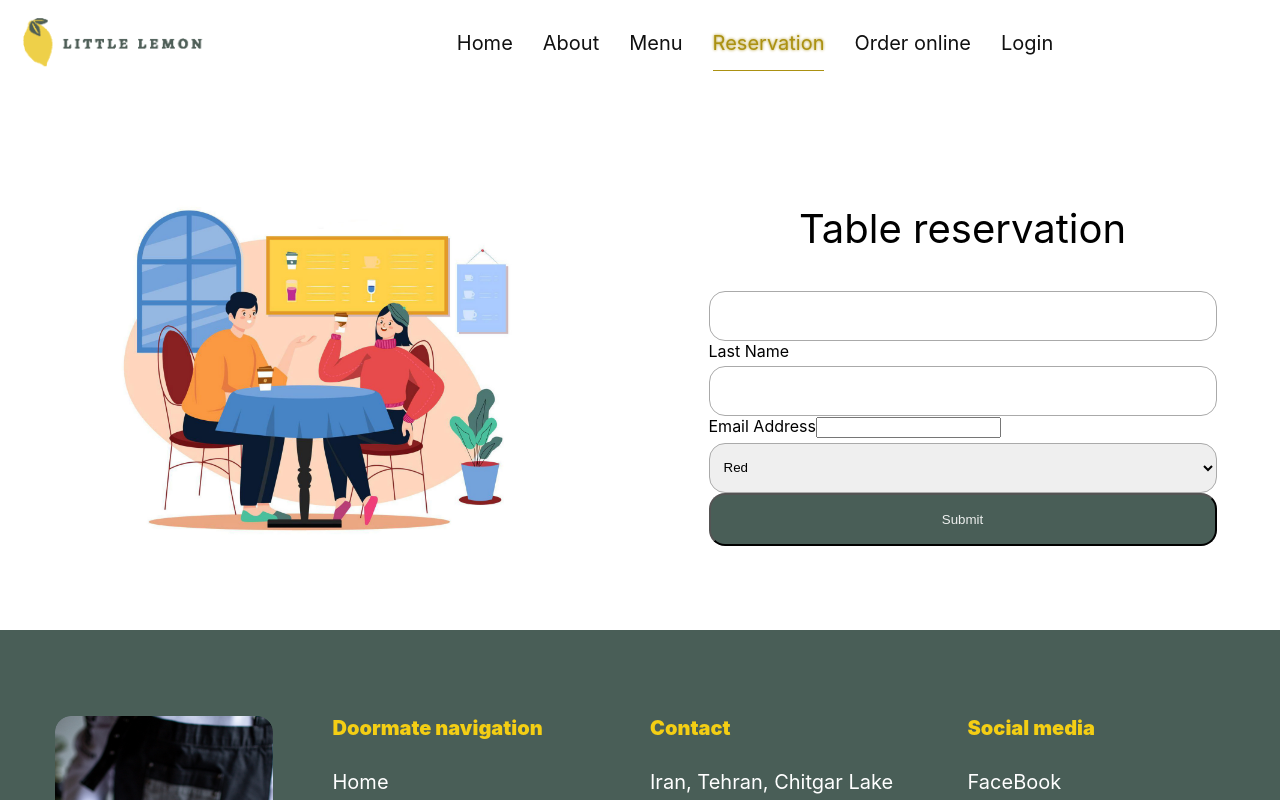
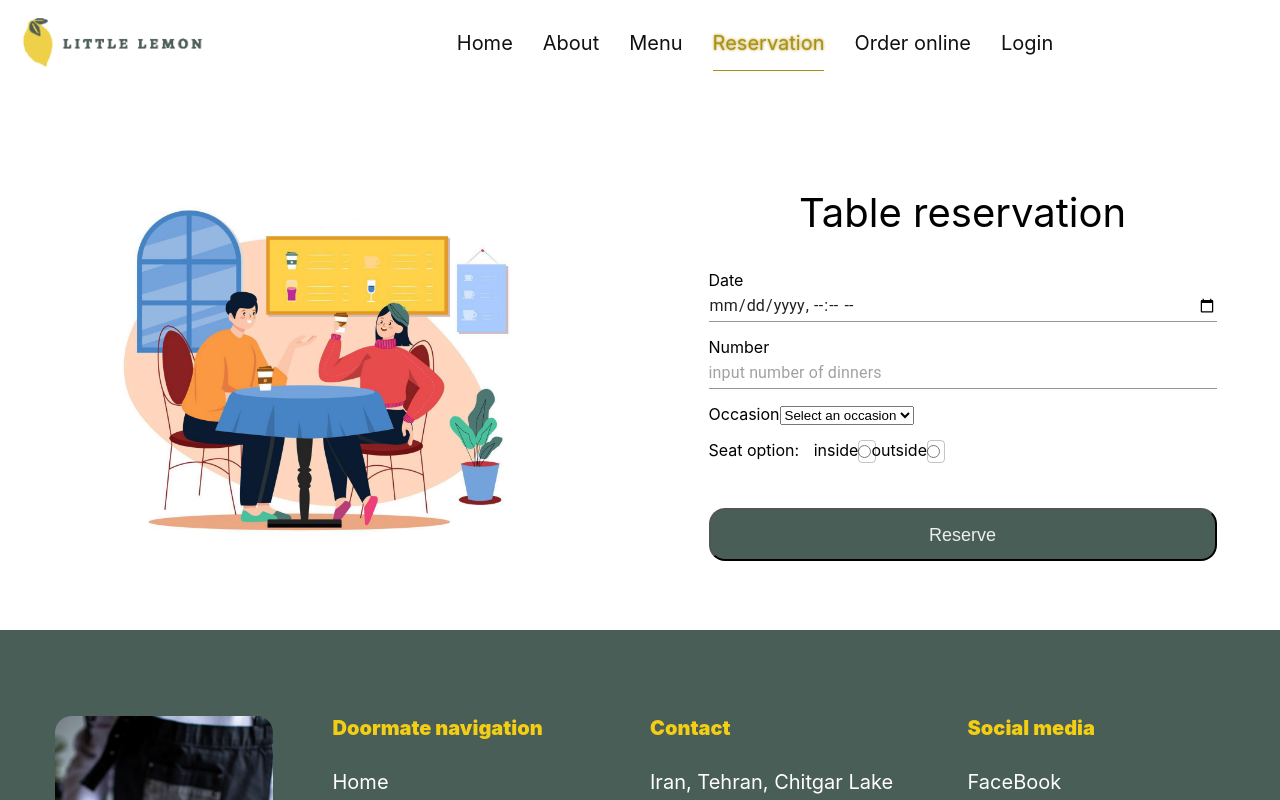
Before and after one commit to masuodfathi/LittleLemon-Restaurant, a React (Create React App) app: page /reservation in a window 1280 px wide. Shown: the top 800 px of the page. Built offline with nearby package versions, Linux system fonts and the light colour scheme.

Commit message:
trying to use material ui and usefield to generate an especial component

```diff
--- a/package.json
+++ b/package.json
@@ -3,6 +3,9 @@
   "version": "0.1.0",
   "private": true,
   "dependencies": {
+    "@emotion/react": "^11.11.1",
+    "@emotion/styled": "^11.11.0",
+    "@mui/material": "^5.13.7",
     "@testing-library/jest-dom": "^5.16.5",
     "@testing-library/react": "^13.4.0",
     "@testing-library/user-event": "^13.5.0",
--- a/src/App.css
+++ b/src/App.css
@@ -371,7 +371,7 @@
 .reservation-main .section-form {
   padding: 10%;
 }
-.reservation-main .section-form input[type="text"],
+/* .reservation-main .section-form input[type="text"],
 .reservation-main .section-form input[type="date"],
 .reservation-main .section-form input[type="number"],
 .reservation-main .section-form input[type="datetime-local"],
@@ -383,7 +383,7 @@
   margin: 5px 0 0 0;
   box-sizing: border-box;
   height: 50px;
-}
+} */
 .reservation-main .section-form button{
   width: 100%;
   color: #edefee;
@@ -393,14 +393,24 @@
 
 }
 .form-field{
-  height: 87px;
+
   margin-bottom: 15px;
 }
 .error{
-  color: #ed4337;
-  margin: 0 0 15px 0;
-  font-size: 16px;
-  font-weight: 500;
+  color: #fb1c1c;
+  margin: .25rem 0 15px 0;
+  font-size: 12px;
+
+}
+.seatoption{
+  margin: 10px 10px 0 0
+}
+#occasion option{
+  padding: 10px;
+}
+form div.form-field input.inputerror{
+  border: 1px solid #fb1c1c !important;
+  background-color: #ffdcdc;
 }
 /*================= Media  ==================*/
 @media screen and (max-width: 992px) {
--- /dev/null
+++ b/src/components/layout/Radio.js
@@ -0,0 +1,28 @@
+import React from 'react';
+import { useField } from 'formik';
+
+export const Radio = ({ label, ...props }) => {
+    // useField() returns [formik.getFieldProps(), formik.getFieldMeta()]
+    // which we can spread on <input>. We can use field meta to show an error
+    // message if the field is invalid and it has been touched (i.e. visited)
+    const [field, meta] = useField(props);
+    return (
+      <>
+      <div id="my-radio-group" className={props.className}>{props.title}</div>
+          <div role="group" aria-labelledby="my-radio-group">
+            <label>
+              <input type="radio" name="picked" value={props.values} {...field} {...props}/>
+              One
+            </label>
+          </div>
+          {meta.touched && meta.error ? (
+          <div className="error">{meta.error}</div>
+        ) : null}
+        {/* <label htmlFor={props.id || props.name}>{label}</label>
+        <input className="text-input" {...field} {...props} />
+        {meta.touched && meta.error ? (
+          <div className="error">{meta.error}</div>
+        ) : null} */}
+      </>
+    );
+  };
--- /dev/null
+++ b/src/components/layout/Select.js
@@ -0,0 +1,16 @@
+import React from 'react';
+import {useField } from 'formik';
+
+const Select = ({ label, ...props }) => {
+    const [field, meta] = useField(props);
+    return (
+      <div>
+        <label htmlFor={props.id || props.name}>{label}</label>
+        <select {...field} {...props} />
+        {meta.touched && meta.error ? (
+          <div className="error">{meta.error}</div>
+        ) : null}
+      </div>
+    );
+  };
+export default Select;
--- a/src/components/layout/TextBox.js
+++ b/src/components/layout/TextBox.js
@@ -1,20 +1,22 @@
 import React from 'react';
 import { useField } from 'formik';
+import { TextField } from '@mui/material';
 
-const TextBox = ({ label, ...props }) => {
+export const Textbox = ({ label,className='text-input', ...props }) => {
     // useField() returns [formik.getFieldProps(), formik.getFieldMeta()]
     // which we can spread on <input>. We can use field meta to show an error
     // message if the field is invalid and it has been touched (i.e. visited)
     const [field, meta] = useField(props);
     return (
       <>
+
         <label htmlFor={props.id || props.name}>{label}</label>
-        <input className="text-input" {...field} {...props} />
+        <TextField {...field} {...props}/>
+
+        {/* <input className={meta.error && meta.touched ? "text-input inputerror" : "text-input"} {...field} {...props} /> */}
         {meta.touched && meta.error ? (
           <div className="error">{meta.error}</div>
         ) : null}
       </>
     );
   };
-
-  export default TextBox;
--- a/src/components/pages/Login.js
+++ b/src/components/pages/Login.js
@@ -2,6 +2,12 @@
 
 export const Login = () => {
   return (
+    <>
     <h1>Login page</h1>
+    <p>
+      page1
+    </p>
+    </>
+
   )
 }
--- a/src/components/pages/Reservation.js
+++ b/src/components/pages/Reservation.js
@@ -1,7 +1,8 @@
 import React from "react";
 import Baner from "../../assets/Reservation.jpg";
 import ReservationForm from "../sections/ReservationForm";
-import FormikForm from '../sections/FormikForm';
+
+
 
 export const Reservation = () => {
   return (
@@ -11,9 +12,9 @@
           <img src={Baner} alt="Little lemon" className="reservation-baner" />
         </section>
         <section className="section-form">
-          {/* <ReservationForm/> */}
           <h2>Table reservation</h2>
-          <FormikForm/>
+          <ReservationForm/>
+
         </section>
       </main>
     </>
--- a/src/components/sections/FormikForm.js
+++ b/src/components/sections/FormikForm.js
@@ -1,20 +1,87 @@
-import React from "react";
-import { Formik, Field, Form, ErrorMessage } from "formik";
-import * as Yup from "yup";
-import TextBox from "../layout/TextBox";
+import React from 'react';
+import { Formik, Form, useField } from 'formik';
+import * as Yup from 'yup';
 
+const MyTextInput = ({ label, ...props }) => {
+  // useField() returns [formik.getFieldProps(), formik.getFieldMeta()]
+  // which we can spread on <input>. We can use field meta to show an error
+  // message if the field is invalid and it has been touched (i.e. visited)
+  const [field, meta] = useField(props);
+  return (
+    <>
+      <label htmlFor={props.id || props.name}>{label}</label>
+      <input className="text-input" {...field} {...props} />
+      {meta.touched && meta.error ? (
+        <div className="error">{meta.error}</div>
+      ) : null}
+    </>
+  );
+};
+
+const MyCheckbox = ({ children, ...props }) => {
+  // React treats radios and checkbox inputs differently from other input types: select and textarea.
+  // Formik does this too! When you specify `type` to useField(), it will
+  // return the correct bag of props for you -- a `checked` prop will be included
+  // in `field` alongside `name`, `value`, `onChange`, and `onBlur`
+  const [field, meta] = useField({ ...props, type: 'checkbox' });
+  return (
+    <div>
+      <label className="checkbox-input">
+        <input type="checkbox" {...field} {...props} />
+        {children}
+      </label>
+      {meta.touched && meta.error ? (
+        <div className="error">{meta.error}</div>
+      ) : null}
+    </div>
+  );
+};
+
+const MySelect = ({ label, ...props }) => {
+  const [field, meta] = useField(props);
+  return (
+    <div>
+      <label htmlFor={props.id || props.name}>{label}</label>
+      <select {...field} {...props} />
+      {meta.touched && meta.error ? (
+        <div className="error">{meta.error}</div>
+      ) : null}
+    </div>
+  );
+};
+
+// And now we can use these
 const SignupForm = () => {
-  const myDate = new Date();
-
   return (
+    <>
+      <h1>Subscribe!</h1>
       <Formik
-      initialValues={{ firstName: "", lastName: "", email: "" }}
+        initialValues={{
+          firstName: '',
+          lastName: '',
+          email: '',
+          acceptedTerms: false, // added for our checkbox
+          jobType: '', // added for our select
+        }}
         validationSchema={Yup.object({
-        date: Yup.date().min(myDate).required("Required"),
+          firstName: Yup.string()
+            .max(15, 'Must be 15 characters or less')
+            .required('Required'),
           lastName: Yup.string()
-          .max(20, "Must be 20 characters or less")
-          .required("Required"),
-        email: Yup.string().email("Invalid email address").required("Required"),
+            .max(20, 'Must be 20 characters or less')
+            .required('Required'),
+          email: Yup.string()
+            .email('Invalid email address')
+            .required('Required'),
+          acceptedTerms: Yup.boolean()
+            .required('Required')
+            .oneOf([true], 'You must accept the terms and conditions.'),
+          jobType: Yup.string()
+            .oneOf(
+              ['designer', 'development', 'product', 'other'],
+              'Invalid Job Type'
+            )
+            .required('Required'),
         })}
         onSubmit={(values, { setSubmitting }) => {
           setTimeout(() => {
@@ -24,32 +91,44 @@
         }}
       >
         <Form>
-        <TextBox
-         label={Date}
-         name='date'
-         type='text'
-         palaceholder='Date'/>
+          <MyTextInput
+            label="First Name"
+            name="firstName"
+            type="text"
+            placeholder="Jane"
+          />
 
-        <label htmlFor="lastName">Last Name</label>
-        <Field name="lastName" type="text" />
-        <ErrorMessage name="lastName" />
+          <MyTextInput
+            label="Last Name"
+            name="lastName"
+            type="text"
+            placeholder="Doe"
+          />
 
-        <label htmlFor="email">Email Address</label>
-        <Field name="email" type="email" />
-        <ErrorMessage name="email" />
+          <MyTextInput
+            label="Email Address"
+            name="email"
+            type="email"
+            placeholder="jane@formik.com"
+          />
 
-        <Field name="colors" as="select" className="my-select">
-        <option value="" disabled hidden>
-            Choose a color
-          </option>
-          <option value="red">Red</option>
-          <option value="green">Green</option>
-          <option value="blue">Blue</option>
-        </Field>
+          <MySelect label="Job Type" name="jobType">
+            <option value="">Select a job type</option>
+            <option value="designer">Designer</option>
+            <option value="development">Developer</option>
+            <option value="product">Product Manager</option>
+            <option value="other">Other</option>
+          </MySelect>
+
+          <MyCheckbox name="acceptedTerms">
+            I accept the terms and conditions
+          </MyCheckbox>
 
           <button type="submit">Submit</button>
         </Form>
       </Formik>
+    </>
   );
 };
+
 export default SignupForm;
--- a/src/components/sections/ReservationForm.js
+++ b/src/components/sections/ReservationForm.js
@@ -1,49 +1,33 @@
 import React, { useEffect, useState } from "react";
-import { useFormik } from "formik";
+import { Formik,Form, Field } from "formik";
+import { Textbox } from "../layout/Textbox";
 import * as Yup from "yup";
+import Select from "../layout/Select";
+import { Radio } from "../layout/Radio";
+import { TextField } from "@mui/material";
 
-// const validate = values => {
-//     const errors = {};
-//     if (!values.date) {
-//       errors.date = 'Required';
-//     } else if (values.date < Date.now) {
-//       errors.date = 'You should select an available date';
-//     }
-
-//     if (!values.number) {
-//       errors.number = 'Required';
-//     } else if (values.number > 10) {
-//       errors.number = 'We can manage under 10 person';
-//     }
-
-//     if (!values.occasion) {
-//       errors.occasion = 'Required';
-//     }
-//     return errors;
-//   };
 const today = new Date();
 
 const ReservationForm = () => {
-    const minDateyear = today.getFullYear();
-    const minDateMonth = String(today.getMonth()+1).padStart(2,"0");
-    const minDateDay = String(today.getDate()).padStart(2,"0");
-    const curruntTime = + today.getHours() + ":"  + String(today.getMinutes()).padStart(2,"0");;
-    const [min, setMin] = useState(minDateyear + "-" + minDateMonth + "-" + minDateDay);
+  const minDateyear = today.getFullYear();
+  const minDateMonth = String(today.getMonth() + 1).padStart(2, "0");
+  const minDateDay = String(today.getDate()).padStart(2, "0");
+  // const curruntTime =
+  //   +today.getHours() + ":" + String(today.getMinutes()).padStart(2, "0");
+  const [min, setMin] = useState(
+    minDateyear + "-" + minDateMonth + "-" + minDateDay
+  );
 
   useEffect(() => {
     setMin(() => {
       return minDateyear + "-" + minDateMonth + "-" + minDateDay;
     });
-  }, [minDateDay,minDateyear,minDateMonth]);
+  }, [minDateDay, minDateyear, minDateMonth]);
 
-  const formik = useFormik({
-    initialValues: {
-      date:"",
-      number: "",
-      occasion: "",
-      seat: "",
-    },
-    validationSchema: Yup.object({
+  return (
+    <Formik
+    initialValues={{ date: "", number: "", occasion: "", seat: "" }}
+    validationSchema={Yup.object({
       date: Yup.date()
         .min(min, "should select a valide date")
         .required("Required"),
@@ -51,62 +35,67 @@
         .max(10, "Must be 10 people or less")
         .required("Required"),
       occasion: Yup.string().required("Required"),
-    }),
-    onSubmit: (values) => {
-      alert(JSON.stringify(values, null, 2));
-    },
-  });
+      seat:Yup.string().required("Required")
+    })}
+    onSubmit={async(values) => {
+      await alert(JSON.stringify(values, null, 2));
+    }}>
 
-  return (
-    <form onSubmit={formik.handleSubmit}>
+    <Form>
       <div className="form-field">
-        <label htmlFor="date">Date: </label>
-        <input
+        <Textbox
+          label="Date"
           id="date"
           name="date"
           type="datetime-local"
-          min={min+'T'+curruntTime}
-          value={formik.values.date}
-          onChange={formik.handleChange}
-          onBlur={formik.handleBlur}
-        //   {...formik.getFieldProps("date")}
+          min={min + "T00:00"}
+          fullWidth
+          variant="standard"
         />
-        {formik.touched.date && formik.errors.date ? (
-          <p className="error">{formik.errors.date}</p>
-        ) : null}
       </div>
       <div className="form-field">
-        <label htmlFor="number">Number of dinners: </label>
-        <input
+        <Textbox
+          label="Number"
           id="number"
           name="number"
           type="number"
-          {...formik.getFieldProps("number")}
+          placeholder="input number of dinners"
+          variant="standard"
+          fullWidth
         />
-        {formik.touched.number && formik.errors.number ? (
-          <p className="error">{formik.errors.number}</p>
-        ) : null}
       </div>
       <div className="form-field">
-        <label htmlFor="occasion">Occasion: </label>
-        <select
-          id="occasion"
-          name="occasion"
-          {...formik.getFieldProps("occasion")}
-        >
-          <option value="" disabled hidden>
-            Choose an occasion
-          </option>
-          <option value="birthday">Birthday</option>
-          <option value="anniversary">Anniversary</option>
-          <option value="engagement">Engagement</option>
-        </select>
-        {formik.touched.occasion && formik.errors.occasion ? (
-          <p className="error">{formik.errors.occasion}</p>
-        ) : null}
+        <Select label="Occasion" name="occasion" type="select" id="occasion">
+          <option value="" disabled hidden>Select an occasion</option>
+          <option value="designer">Birthday</option>
+          <option value="development">Anniversary</option>
+          <option value="product">Engagement</option>
+          <option value="other">Other</option>
+        </Select>
       </div>
-      <button type="submit" className="button">Reserve</button>
-    </form>
+      <div className="form-field">
+        <span className="seatoption">Seat option: </span>
+      <Textbox
+          label="inside"
+          id="inside"
+          name="seat"
+          type="radio"
+          value="inside"
+
+        />
+        <Textbox
+          label="outside"
+          id="outside"
+          name="seat"
+          type="radio"
+          value="outside"
+        />
+      </div>
+      <button type="submit" className="button">
+        Reserve
+      </button>
+    </Form>
+    </Formik>
   );
 };
 
```
Also changed, not shown: src/components/layout/MaterialSelect.js (added), 1 other file (tests, documents, lock files or other folders). Lines whose indentation alone changed are shown as unchanged.
